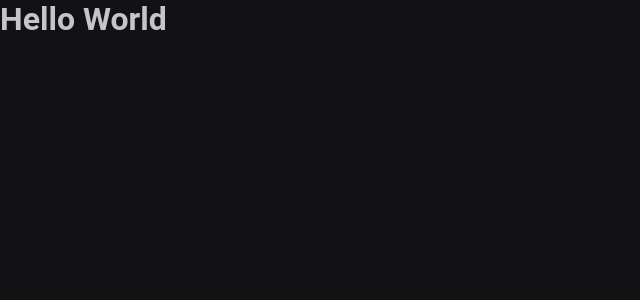
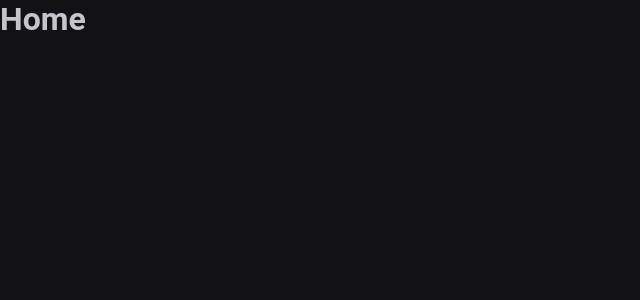
Before and after one commit to MonaMotterle/pomodoro-ignite-react, a React (Vite) app: page / in a window 1280 px wide. Shown: the top 300 px of the page, without its empty margins (0-640 px from the left). Built offline with nearby package versions, Linux system fonts and the light colour scheme.

Commit message:
add react-router-dom and add routes

```diff
--- a/src/App.tsx
+++ b/src/App.tsx
@@ -1,11 +1,15 @@
 import { ThemeProvider } from 'styled-components';
 import { defaultTheme } from './styles/theme/default.ts';
 import { GlobalStyle } from './styles/global.ts';
+import { Router } from './Router.tsx';
+import { BrowserRouter } from 'react-router-dom';
 
 export function App() {
   return (
     <ThemeProvider theme={defaultTheme}>
-      <h1>Hello World</h1>
+      <BrowserRouter>
+        <Router />
+      </BrowserRouter>
 
       <GlobalStyle />
     </ThemeProvider>
--- /dev/null
+++ b/src/Router.tsx
@@ -0,0 +1,12 @@
+import { Route, Routes } from 'react-router-dom';
+import { Home } from './pages/Home.tsx';
+import { History } from './pages/History.tsx';
+
+export function Router() {
+  return (
+    <Routes>
+      <Route path="/" element={<Home />} />
+      <Route path="/history" element={<History />} />
+    </Routes>
+  );
+}
--- /dev/null
+++ b/src/pages/History.tsx
@@ -0,0 +1,3 @@
+export function History() {
+  return <h1>History</h1>;
+}
--- /dev/null
+++ b/src/pages/Home.tsx
@@ -0,0 +1,3 @@
+export function Home() {
+  return <h1>Home</h1>;
+}
```
Also changed, not shown: package.json (+8 -7 lines), 1 other file (tests, documents, lock files or other folders).
